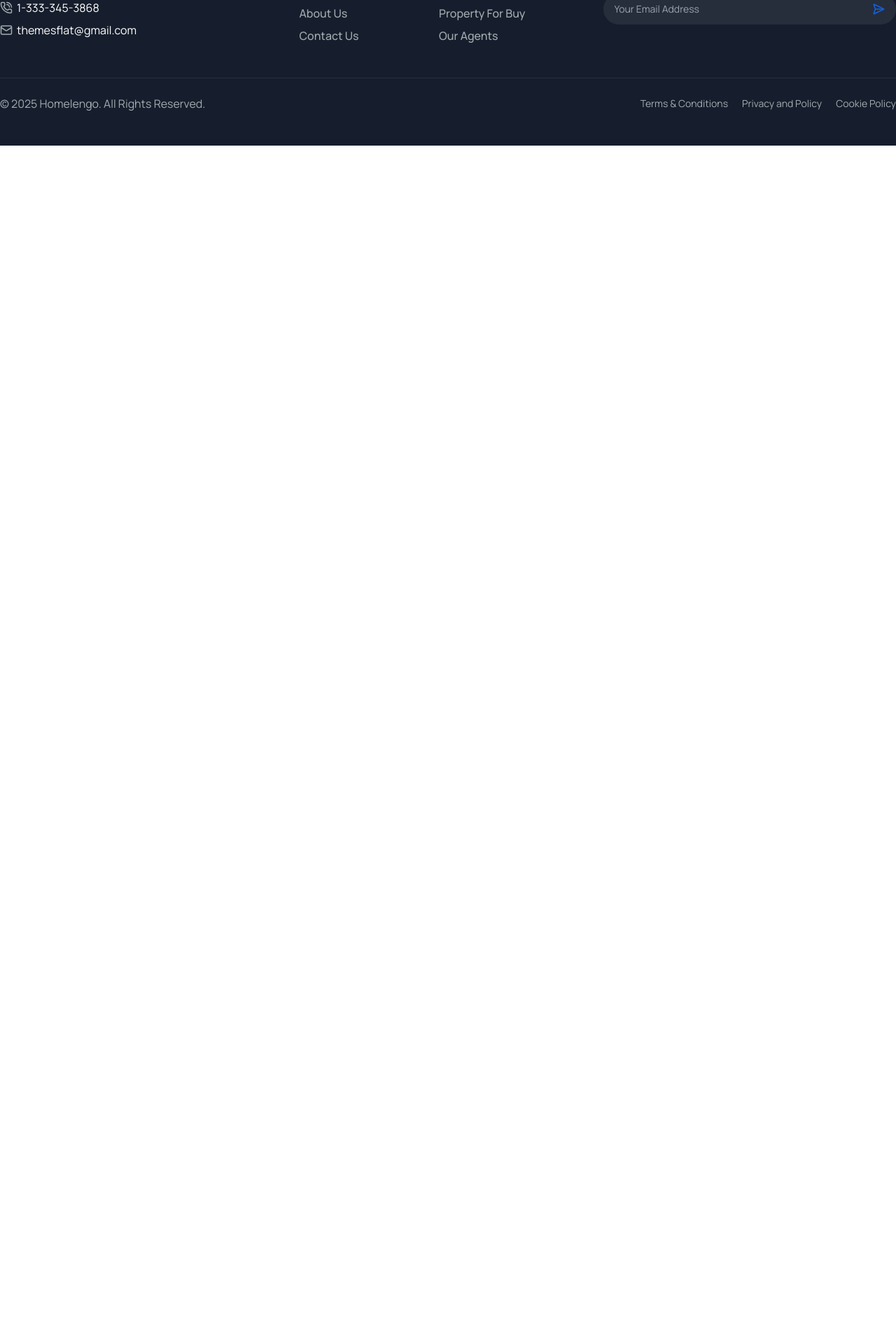
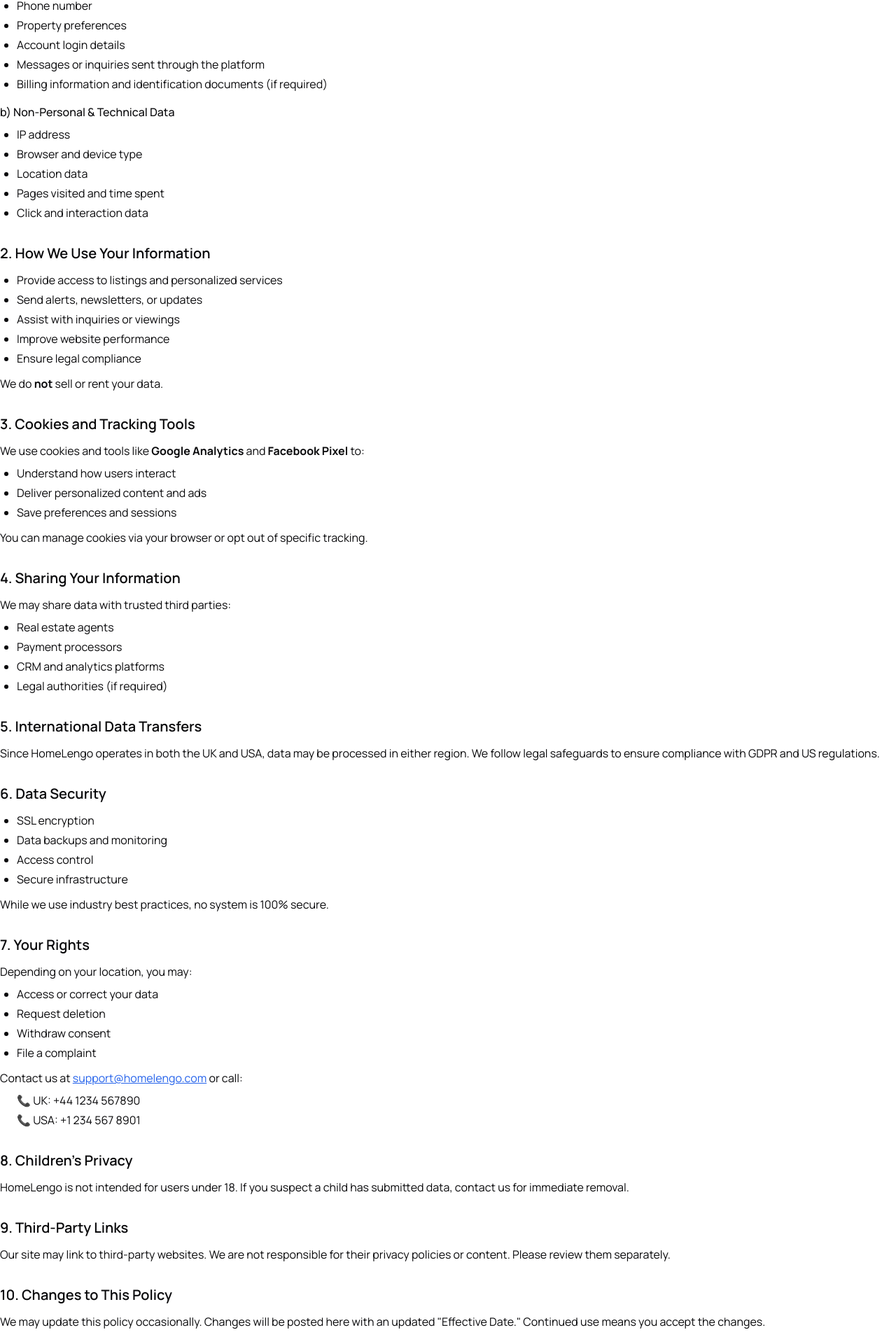
Before and after one commit to aryan7123/homelengo, a Next.js app: page /privacy-policy in a window 1280 px wide. Shown: the part 828-2748 px from the top of the page at 70% size. Before the commit the page ends 1036 px from the top, so only its background shows below. Built offline with nearby package versions, Linux system fonts and the light colour scheme; no server answers.

Commit message:
feat: completetd the privacy and policy page

```diff
--- a/app/privacy-policy/page.tsx
+++ b/app/privacy-policy/page.tsx
@@ -1,4 +1,4 @@
-'use client';
+"use client";
 
 import React from "react";
 import Navbar from "../components/Navbar";
@@ -27,6 +27,219 @@ const page = () => {
         </div>
       </section>
 
+      <section className="bg-white w-full">
+        <div className="max-w-7xl mx-auto px-6 pb-12 md:px-0">
+          <h1 className="text-3xl font-bold mb-6">Privacy & Policy</h1>
+          <p className="text-sm mb-4">Effective Date: 10/07/2025</p>
+
+          <p className="mb-6">
+            Welcome to <strong>HomeLengo</strong>. We take your privacy
+            seriously and are committed to safeguarding your personal data. This
+            Privacy Policy explains how we collect, use, store, and protect the
+            information you provide while using our website and services in both
+            the UK and the USA.
+          </p>
+
+          {/* Section 1 */}
+          <section className="mb-8">
+            <h2 className="text-xl font-semibold mb-3">
+              1. Information We Collect
+            </h2>
+
+            <h3 className="font-medium mb-2">a) Personal Information</h3>
+            <ul className="list-disc ml-6 mb-4 space-y-1">
+              <li>Full name</li>
+              <li>Email address</li>
+              <li>Phone number</li>
+              <li>Property preferences</li>
+              <li>Account login details</li>
+              <li>Messages or inquiries sent through the platform</li>
+              <li>
+                Billing information and identification documents (if required)
+              </li>
+            </ul>
+
+            <h3 className="font-medium mb-2">
+              b) Non-Personal & Technical Data
+            </h3>
+            <ul className="list-disc ml-6 space-y-1">
+              <li>IP address</li>
+              <li>Browser and device type</li>
+              <li>Location data</li>
+              <li>Pages visited and time spent</li>
+              <li>Click and interaction data</li>
+            </ul>
+          </section>
+
+          {/* Section 2 */}
+          <section className="mb-8">
+            <h2 className="text-xl font-semibold mb-3">
+              2. How We Use Your Information
+            </h2>
+            <ul className="list-disc ml-6 space-y-1">
+              <li>Provide access to listings and personalized services</li>
+              <li>Send alerts, newsletters, or updates</li>
+              <li>Assist with inquiries or viewings</li>
+              <li>Improve website performance</li>
+              <li>Ensure legal compliance</li>
+            </ul>
+            <p className="mt-3">
+              We do <strong>not</strong> sell or rent your data.
+            </p>
+          </section>
+
+          {/* Section 3 */}
+          <section className="mb-8">
+            <h2 className="text-xl font-semibold mb-3">
+              3. Cookies and Tracking Tools
+            </h2>
+            <p className="mb-2">
+              We use cookies and tools like <strong>Google Analytics</strong>{" "}
+              and <strong>Facebook Pixel</strong> to:
+            </p>
+            <ul className="list-disc ml-6 space-y-1">
+              <li>Understand how users interact</li>
+              <li>Deliver personalized content and ads</li>
+              <li>Save preferences and sessions</li>
+            </ul>
+            <p className="mt-3">
+              You can manage cookies via your browser or opt out of specific
+              tracking.
+            </p>
+          </section>
+
+          {/* Section 4 */}
+          <section className="mb-8">
+            <h2 className="text-xl font-semibold mb-3">
+              4. Sharing Your Information
+            </h2>
+            <p className="mb-2">
+              We may share data with trusted third parties:
+            </p>
+            <ul className="list-disc ml-6 space-y-1">
+              <li>Real estate agents</li>
+              <li>Payment processors</li>
+              <li>CRM and analytics platforms</li>
+              <li>Legal authorities (if required)</li>
+            </ul>
+          </section>
+
+          {/* Section 5 */}
+          <section className="mb-8">
+            <h2 className="text-xl font-semibold mb-3">
+              5. International Data Transfers
+            </h2>
+            <p>
+              Since HomeLengo operates in both the UK and USA, data may be
+              processed in either region. We follow legal safeguards to ensure
+              compliance with GDPR and US regulations.
+            </p>
+          </section>
+
+          {/* Section 6 */}
+          <section className="mb-8">
+            <h2 className="text-xl font-semibold mb-3">6. Data Security</h2>
+            <ul className="list-disc ml-6 space-y-1">
+              <li>SSL encryption</li>
+              <li>Data backups and monitoring</li>
+              <li>Access control</li>
+              <li>Secure infrastructure</li>
+            </ul>
+            <p className="mt-3">
+              While we use industry best practices, no system is 100% secure.
+            </p>
+          </section>
+
+          {/* Section 7 */}
+          <section className="mb-8">
+            <h2 className="text-xl font-semibold mb-3">7. Your Rights</h2>
+            <p className="mb-2">Depending on your location, you may:</p>
+            <ul className="list-disc ml-6 space-y-1">
+              <li>Access or correct your data</li>
+              <li>Request deletion</li>
+              <li>Withdraw consent</li>
+              <li>File a complaint</li>
+            </ul>
+            <p className="mt-3">
+              Contact us at{" "}
+              <a
+                href="mailto:support@homelengo.com"
+                className="text-blue-600 underline"
+              >
+                support@homelengo.com
+              </a>{" "}
+              or call:
+            </p>
+            <ul className="ml-6 mt-2 space-y-1">
+              <li>📞 UK: +44 1234 567890</li>
+              <li>📞 USA: +1 234 567 8901</li>
+            </ul>
+          </section>
+
+          {/* Section 8 */}
+          <section className="mb-8">
+            <h2 className="text-xl font-semibold mb-3">
+              8. Children’s Privacy
+            </h2>
+            <p>
+              HomeLengo is not intended for users under 18. If you suspect a
+              child has submitted data, contact us for immediate removal.
+            </p>
+          </section>
+
+          {/* Section 9 */}
+          <section className="mb-8">
+            <h2 className="text-xl font-semibold mb-3">9. Third-Party Links</h2>
+            <p>
+              Our site may link to third-party websites. We are not responsible
+              for their privacy policies or content. Please review them
+              separately.
+            </p>
+          </section>
+
+          {/* Section 10 */}
+          <section className="mb-8">
+            <h2 className="text-xl font-semibold mb-3">
+              10. Changes to This Policy
+            </h2>
+            <p>
+              We may update this policy occasionally. Changes will be posted
+              here with an updated &quot;Effective Date.&quot; Continued use means you
+              accept the changes.
+            </p>
+          </section>
+
+          {/* Section 11 */}
+          <section className="mb-2">
+            <h2 className="text-xl font-semibold mb-3">11. Contact Us</h2>
+            <p>For any questions or concerns, please contact us at:</p>
+            <ul className="ml-6 mt-2 space-y-1">
+              <li>
+                📧 Email:{" "}
+                <Link
+                  href="mailto:support@homelengo.com"
+                  className="text-blue-600 underline"
+                >
+                  support@homelengo.com
+                </Link>
+              </li>
+              <li>📞 UK Phone: +44 1234 567890</li>
+              <li>📞 USA Phone: +1 234 567 8901</li>
+              <li>
+                🌐 Website:{" "}
+                <Link
+                  href="/"
+                  rel="noopener noreferrer"
+                  className="text-blue-600 underline"
+                >
+                  www.homelengo.com
+                </Link>
+              </li>
+            </ul>
+          </section>
+        </div>
+      </section>
+
       <ScrollUpButton />
       <Footer />
     </>
```
